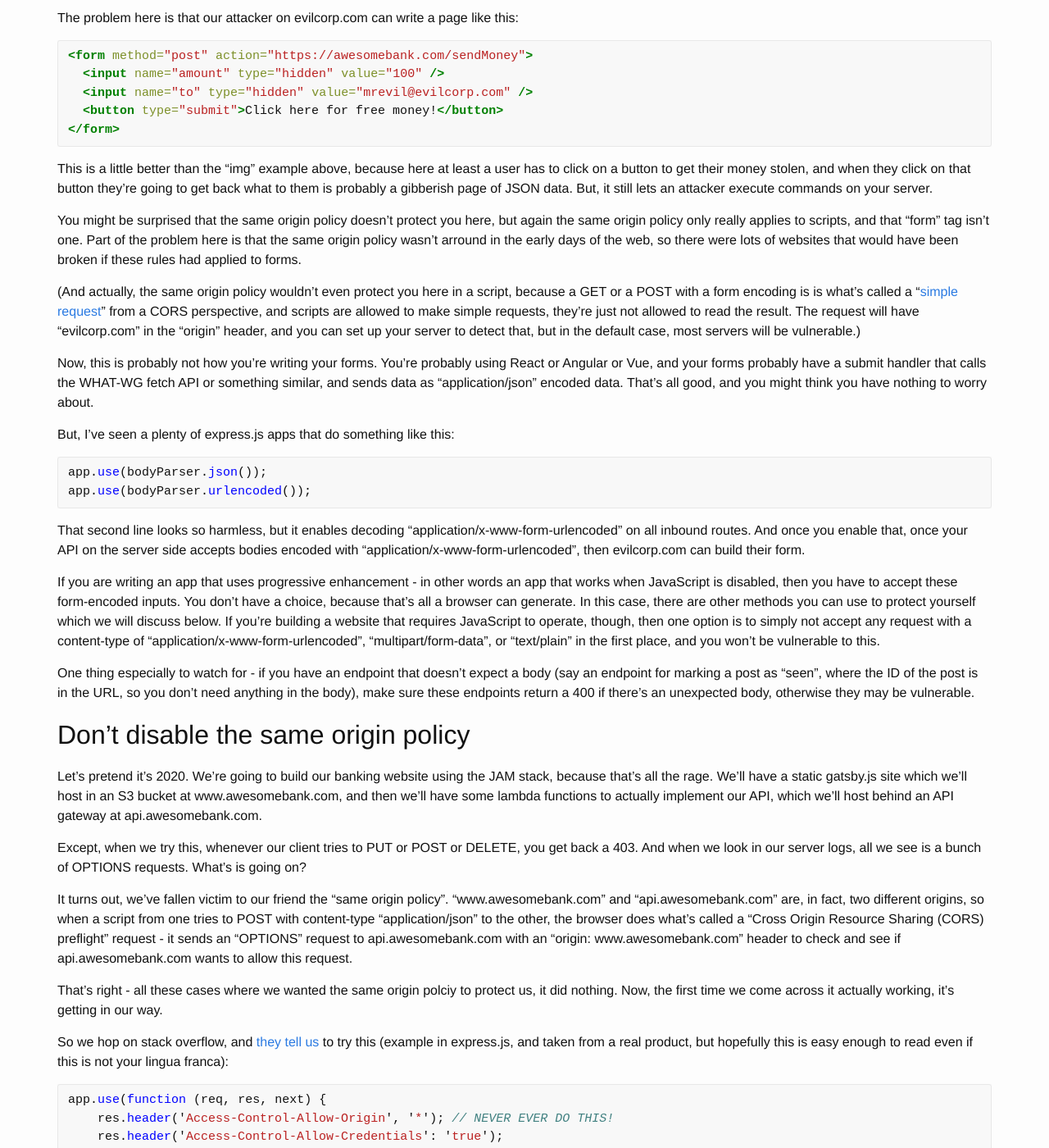
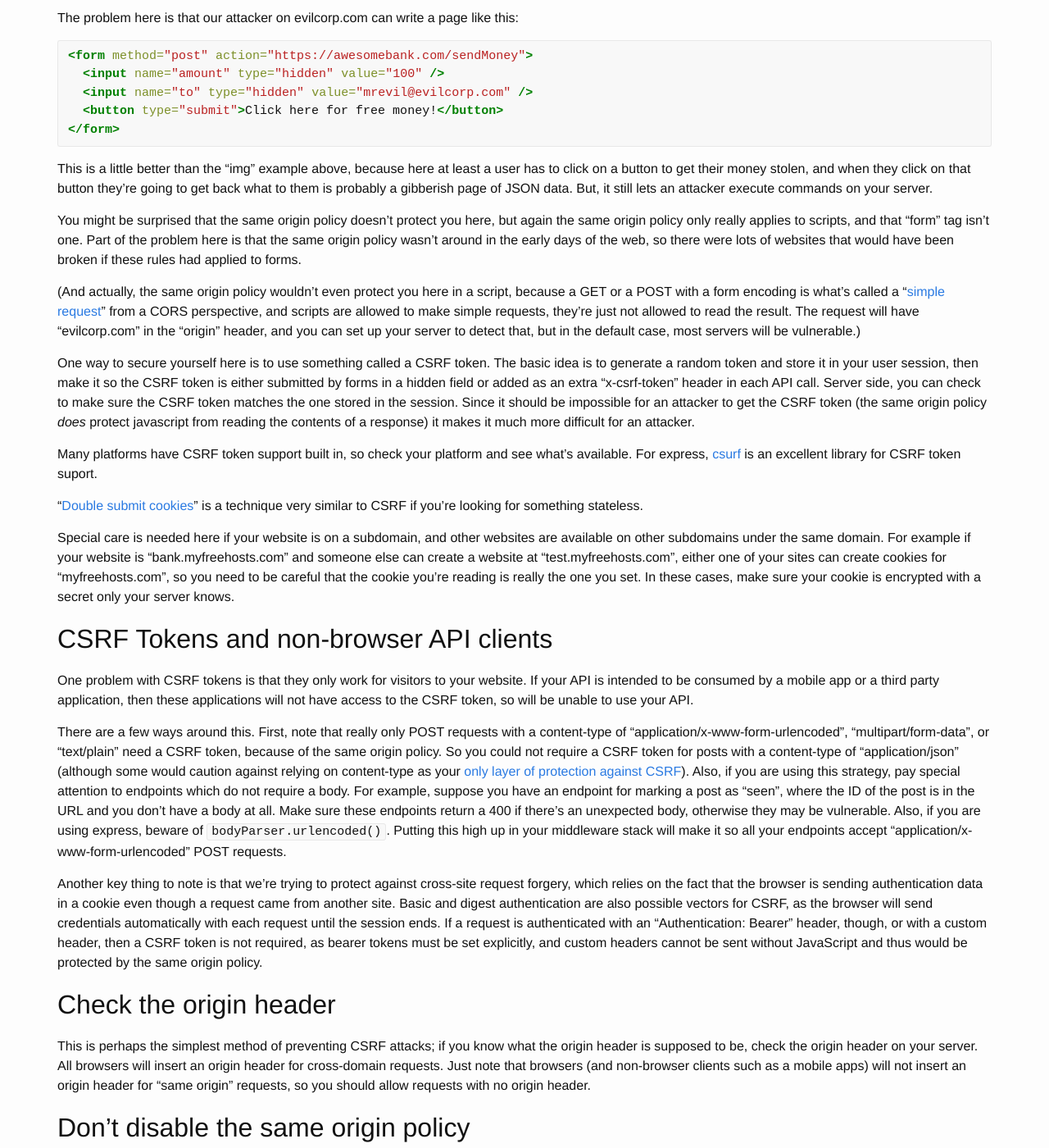
Before and after one commit to jwalton/thedreaming.org, a Jekyll site: the page built from _posts/2020-05-26-avoid-csrf-attacks-with-api-design.md, in a window 1280 px wide and 1400 px high, scrolled down 1698 px. Shown: the whole window at 82% size. Built offline with Jekyll 4.4.1, drawn with Linux system fonts in a browser that asks for light colours; comment, search, counter and statistics services are not loaded; some of the changed text lies outside the part shown.

Commit message:
Updates to CSRF article.

````diff
--- a/_posts/2020-05-26-avoid-csrf-attacks-with-api-design.md
+++ b/_posts/2020-05-26-avoid-csrf-attacks-with-api-design.md
@@ -42,7 +42,7 @@ const onClick = () => {
 };
 ```
 
-You probably already know this is a bad idea; GET requests should never change
+You probably already know this is a bad idea. GET requests should never change
 state. For one thing, the browser might decide to cache this GET request, so
 doing this twice on the client might end up only doing it once on the server.
 Some HTTP clients also assume that GET requests are safe to send again, so a
@@ -80,7 +80,7 @@ website is going to end up stealing your customer's money anyways.
 
 Fortunately, it's easy to avoid this; just don't let GET requests modify state.
 
-## Don't accept form encoded bodies
+## CSRF Tokens
 
 Let's pretend it's 1995, and you're building a website. You might write
 an HTML form like this:
@@ -95,7 +95,7 @@ an HTML form like this:
     To:
     <input name="to" />
   </div>
-  <input type="submit" value="Send my moneys!"></button>
+  <input type="submit" value="Send my moneys!" />
 </form>
 ```
 
@@ -123,48 +123,81 @@ server.
 You might be surprised that the same origin policy doesn't protect you here, but
 again the same origin policy only really applies to scripts, and that "form"
 tag isn't one. Part of the problem here is that the same origin policy wasn't
-arround in the early days of the web, so there were lots of websites that would
+around in the early days of the web, so there were lots of websites that would
 have been broken if these rules had applied to forms.
 
 (And actually, the same origin policy wouldn't even protect you here in a script,
-because a GET or a POST with a form encoding is is what's called a "[simple request](https://developer.mozilla.org/en-US/docs/Web/HTTP/CORS#Examples_of_access_control_scenarios)"
+because a GET or a POST with a form encoding is what's called a "[simple request](https://developer.mozilla.org/en-US/docs/Web/HTTP/CORS#Examples_of_access_control_scenarios)"
 from a CORS perspective, and scripts are allowed to make simple requests,
 they're just not allowed to read the result. The request will have "evilcorp.com"
 in the "origin" header, and you can set up your server to detect that, but in
 the default case, most servers will be vulnerable.)
 
-Now, this is probably not how you're writing your forms. You're probably using
-React or Angular or Vue, and your forms probably have a submit handler that
-calls the WHAT-WG fetch API or something similar, and sends data as
-"application/json" encoded data. That's all good, and you might think you have
-nothing to worry about.
+One way to secure yourself here is to use something called a CSRF token.
+The basic idea is to generate a random token and store it in your user session,
+then make it so the CSRF token is either submitted by forms in a hidden field
+or added as an extra "x-csrf-token" header in each API call. Server side, you
+can check to make sure the CSRF token matches the one stored in the session.
+Since it should be impossible for an attacker to get the CSRF token (the same
+origin policy _does_ protect javascript from reading the contents of a response)
+it makes it much more difficult for an attacker.
 
-But, I've seen a plenty of express.js apps that do something like this:
+Many platforms have CSRF token support built in, so check your platform and
+see what's available. For express, [csurf](https://github.com/expressjs/csurf)
+is an excellent library for CSRF token suport.
 
-```js
-app.use(bodyParser.json());
-app.use(bodyParser.urlencoded());
-```
+"[Double submit cookies](https://medium.com/cross-site-request-forgery-csrf/double-submit-cookie-pattern-65bb71d80d9f)"
+is a technique very similar to CSRF if you're looking for something stateless.
 
-That second line looks so harmless, but it enables decoding
-"application/x-www-form-urlencoded" on all inbound routes. And once you enable
-that, once your API on the server side accepts bodies encoded with "application/x-www-form-urlencoded", then evilcorp.com can build their form.
+Special care is needed here if your website is on a subdomain, and other websites
+are available on other subdomains under the same domain.  For example if your
+website is "bank.myfreehosts.com" and someone else can create a website at
+"test.myfreehosts.com", either one of your sites can create cookies for
+"myfreehosts.com", so you need to be careful that the cookie you're reading is
+really the one you set.  In these cases, make sure your cookie is encrypted
+with a secret only your server knows.
 
-If you are writing an app that uses progressive enhancement - in other words
-an app that works when JavaScript is disabled, then you have to accept these
-form-encoded inputs.  You don't have a choice, because that's all a browser can
-generate.  In this case, there are other methods you can use to protect yourself
-which we will discuss below.  If you're building a website that requires
-JavaScript to operate, though, then one option is to simply not accept any
-request with a content-type of "application/x-www-form-urlencoded",
-"multipart/form-data", or "text/plain" in the first place, and you won't be
-vulnerable to this.
+## CSRF Tokens and non-browser API clients
 
-One thing especially to watch for - if you have an endpoint that doesn't expect
-a body (say an endpoint for marking a post as "seen", where the ID of the post
-is in the URL, so you don't need anything in the body), make sure these
-endpoints return a 400 if there's an unexpected body, otherwise they may be
-vulnerable.
+One problem with CSRF tokens is that they only work for visitors to your website.
+If your API is intended to be consumed by a mobile app or a third party application,
+then these applications will not have access to the CSRF token, so will be unable
+to use your API.
+
+There are a few ways around this.  First, note that really only POST requests
+with a content-type of "application/x-www-form-urlencoded",
+"multipart/form-data", or "text/plain" need a CSRF token, because of the
+same origin policy.  So you could not require a CSRF token for posts with a
+content-type of "application/json" (although some would caution against relying
+on content-type as your
+[only layer of protection against CSRF](https://www.nccgroup.com/us/about-us/newsroom-and-events/blog/2017/september/common-csrf-prevention-misconceptions/)).
+Also, if you are using this strategy, pay special attention to endpoints which
+do not require a body.  For example, suppose you have an endpoint for marking a
+post as "seen", where the ID of the post is in the URL and you don't have a body
+at all.  Make sure these endpoints return a 400 if there's an unexpected body,
+otherwise they may be vulnerable.  Also, if you are using express, beware of
+`bodyParser.urlencoded()`.  Putting this high up in your middleware stack will
+make it so all your endpoints accept "application/x-www-form-urlencoded"
+POST requests.
+
+Another key thing to note is that we're trying to protect against cross-site
+request forgery, which relies on the fact that the browser is sending
+authentication data in a cookie even though a request came from another site.
+Basic and digest authentication are also possible vectors for CSRF, as the browser
+will send credentials automatically with each request until the session ends.
+If a request is authenticated with an "Authentication: Bearer" header, though,
+or with a custom header, then a CSRF token is not required, as bearer tokens
+must be set explicitly, and custom headers cannot be sent without JavaScript
+and thus would be protected by the same origin policy.
+
+## Check the origin header
+
+This is perhaps the simplest method of preventing CSRF attacks; if you know what
+the origin header is supposed to be, check the origin header on your server.
+All browsers will insert an origin header for cross-domain requests. Just note
+that browsers (and non-browser clients such as a mobile apps) will not insert an
+origin header for "same origin" requests, so you should allow requests with no
+origin header.
 
 ## Don't disable the same origin policy
 
@@ -178,7 +211,7 @@ Except, when we try this, whenever our client tries to PUT or POST or DELETE,
 you get back a 403. And when we look in our server logs, all we see is a
 bunch of OPTIONS requests. What's is going on?
 
-It turns out, we've fallen victim to our friend the "same origin policy".
+It turns out we've fallen victim to our friend the "same origin policy".
 "www.awesomebank.com" and "api.awesomebank.com" are, in fact, two different
 origins, so when a script from one tries to POST with content-type
 "application/json" to the other, the browser does what's called a "Cross Origin
@@ -227,7 +260,7 @@ around with IMG tags or forms, they can write a script tag like this:
 
 Same origin policy _would have_ prevented this, but we disabled it, so now
 evilcorp can steal all our clients' money, yet again. (Hope we have good
-insurance.)
+insurance!)
 
 To protect against this; if you do need to allow cross-domain requests, instead
 of allowing access to "\*", pick a whitelist of origins that are allowed to
@@ -249,14 +282,17 @@ package, which will let you whitelist a specific origin, or even let you call a
 function to check an origin dynamically. (But make sure you pass in an `origin`
 option, because sadly the default here is to allow any origin.)
 
+Notice that a CSRF token would have protected us here, too, if we applied it to
+all content-types.
+
 ## Write negative test cases
 
 When you're writing test cases for your API, CSRF attacks are often overlooked.
-But I've seen a junior developer check in a change with THE comment
+But I've seen a junior developer check in a change with the comment
 "We keep seeing these OPTIONS requests failing in the logs. Not sure what these
 are, but let's clean up the errors by just always returning 200 for OPTIONS."
 
-If you're familiar with how CORS works, that's a pretty face-palm worth sort of
+If you're familiar with how CORS works, that's a pretty face-palm worthy sort of
 change.
 
 Write some test cases that try sending an OPTIONS request to your API with an
@@ -270,52 +306,6 @@ Once you've read this article, you know the "rules" for safely handling
 these requests, but don't assume everyone who works on your code base will (or
 even that you'll remember them a year after reading this); make the rules
 explicit with tests.
-
-## CSRF Tokens
-
-Let's say you want to write a web page that will work, even if JavaScript is
-completely disabled. In this case, you need to write an API that accepts data
-using "application/x-www-form-urlencoded" encoding. There's no helping it,
-because this is all a browser can generate without JavaScript.  How do you
-secure this endpoint against CSRF attacks?
-
-One way to secure yourself here is to use something called a CSRF token.
-The basic idea is to generate a random token and store it in your user session,
-then make it so the CSRF token is either submitted by forms in a hidden field
-or added as an extra "x-csrf-token" header in each API call. Server side, you
-can check to make sure the CSRF token matches the one stored in the session.
-Since it should be impossible for an attacker to get the CSRF token (the same
-origin policy _does_ protect javascript from reading the contents of a response)
-it makes it much more difficult for an attacker.
-
-Many platforms have CSRF token support built in, so check your platform and
-see what's available. For express, [csurf](https://github.com/expressjs/csurf)
-is an excellent library for CSRF token suport.
-
-Note that you only really need CSRF tokens for what [CORS calls "simple requests"](https://developer.mozilla.org/en-US/docs/Web/HTTP/CORS#Examples_of_access_control_scenarios);
-for example a GET, or a POST with a content-type of "application/x-www-form-urlencoded",
-"multipart/form-data", or "text/plain". If you're POSTing "application/json"
-data, then you're already safe because of the same origin policy.
-
-"[Double submit cookies](https://medium.com/cross-site-request-forgery-csrf/double-submit-cookie-pattern-65bb71d80d9f)" is a technique very similar to CSRF
-if you're looking for something stateless.
-
-Special care is needed here if your website is on a subdomain, and other websites
-are available on other subdomains under the same domain.  For example if your
-website is "bank.myfreehosts.com" and someone else can create a website at
-"test.myfreehosts.com", either one of your sites can create cookies for
-"myfreehosts.com", so you need to be careful that the cookie you're reading is
-really the one you set.  In these cases, make sure your cookie is encrypted
-with a secret only your server knows.
-
-## Check the origin header
-
-This is perhaps the simplest method of preventing CSRF attacks; if you know what
-the origin header is supposed to be, check the origin header on your server.
-All browsers will insert an origin header for cross-domain requests. Just note
-that browsers (and non-browser clients such as a mobile apps) will not insert an
-origin header for "same origin" requests, so you should allow requests with no
-origin header.
 
 ## Use SameSite cookies
 
@@ -359,6 +349,14 @@ Set-Cookie: session=blahblahblah; SameSite=None
 as future browsers may start treating a missing "SameSite" directive the
 same as "Lax" by default in the near future.
 
+## Require re-authentication for especially destructive operations
+
+If you have an especially destructive operation, such as deleting an account
+or sending all of your money to the Cayman Islands, consider requiring your user
+to re-authenticate.  If the password is a required field in the request, then
+a CSRF attack can't succeed, since the attacking website has no way of knowing
+the user's password.
+
 ## Summary
 
 To wrap up:
@@ -366,7 +364,8 @@ To wrap up:
 * Never modify state in a GET request.
 * If you can, don't accept content-types of "application/x-www-form-urlencoded", "multipart/form-data", or "text/plain".
 * If you have to accept these content types, use a CSRF token or double submit
-  cookie.
+  cookie.  Even if you're just using application/json, consider requiring a CSRF
+  token, because being overly cautious is better than not.
 * If you know what origin requests are supposed to come from, check the
   origin header on the server.
 * If you don't need to do cross-site requests, use SameSite cookies.
````
Also changed, not shown: other parts of _posts/2020-05-26-avoid-csrf-attacks-with-api-design.md (+1 -1 lines).
